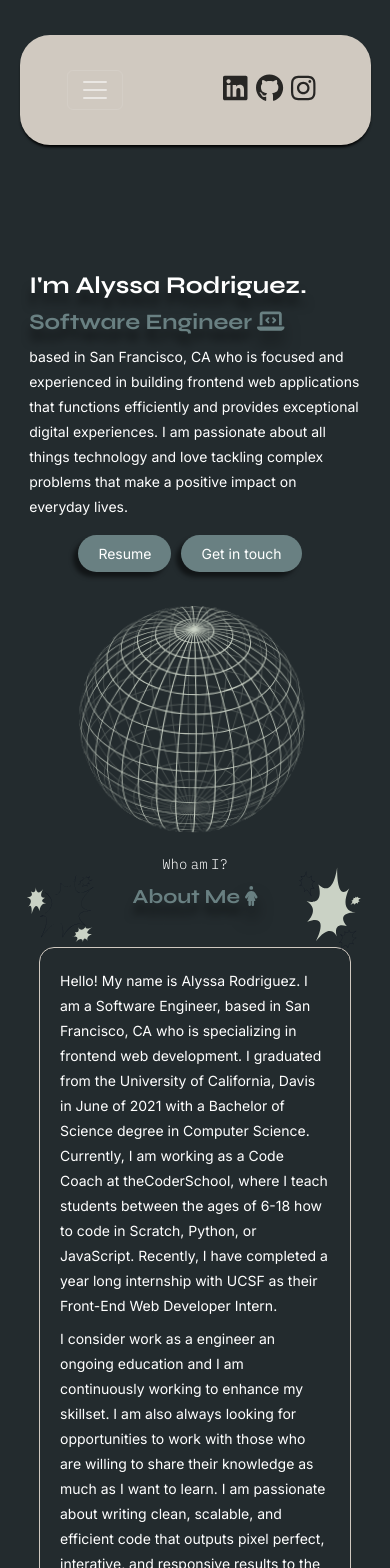
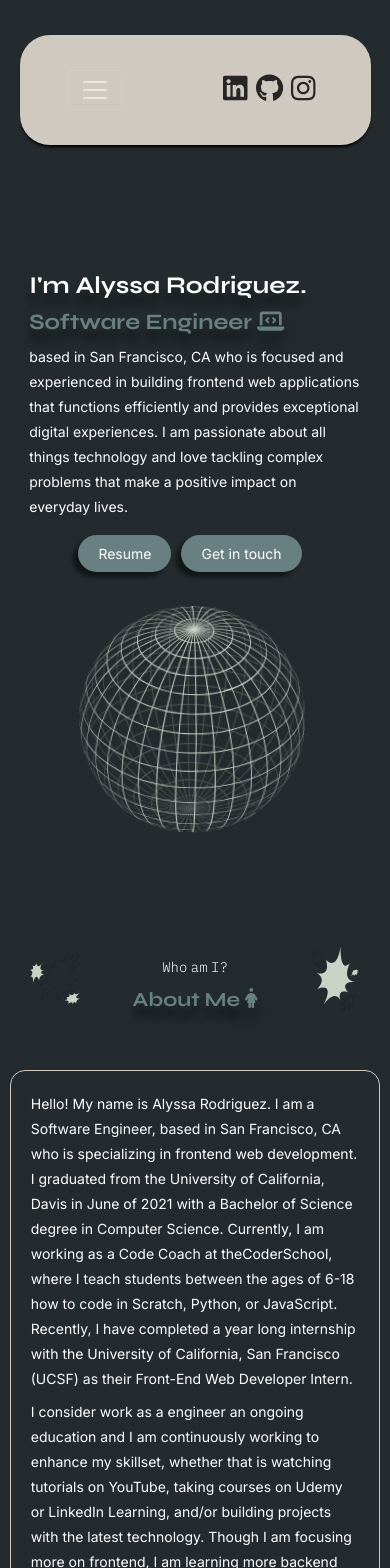
Before and after one commit to alyssamarie0107/alyssamarie0107.github.io, a React (Create React App) app: page / in a window 390 px wide. Shown: the top 1568 px of the page. Built offline with nearby package versions, Linux system fonts and the light colour scheme.

Commit message:
updated responsive css for about section

```diff
--- a/src/App.css
+++ b/src/App.css
@@ -110,6 +110,8 @@ section {
     h1 {font-size: 33px;}
     h2 {font-size: 31px;}
     h3 {font-size: 29px;}
+
+    section {margin-bottom: 100px;}
 }
 
 /* for medium mobile device */
--- a/src/sections/about/About.js
+++ b/src/sections/about/About.js
@@ -39,7 +39,7 @@ const About = () => {
                     variants={ imgVariants }
                     initial="hidden"
                     whileInView="visible"
-                    viewport={{ once: true, amount: 0.7 }}
+                    viewport={{ once: true }}
                 />
 
                 <motion.img
@@ -49,7 +49,7 @@ const About = () => {
                     variants={ imgVariants }
                     initial="hidden"
                     whileInView="visible"
-                    viewport={{ once: true, amount: 0.7 }}
+                    viewport={{ once: true  }}
                 />
 
                 <motion.div
@@ -57,7 +57,7 @@ const About = () => {
                     variants={ aboutContainerVariants }
                     initial="hidden"
                     whileInView="visible"
-                    viewport={{ once: true, amount: 0.7 }}>
+                    viewport={{ once: true }}>
                         <p>Who am I?</p>
                         <h3>About Me <FontAwesomeIcon icon={ faFemale } id={styles.faFemale } /></h3>
                 </motion.div>
@@ -67,11 +67,11 @@ const About = () => {
                     variants={ aboutContainerVariants }
                     initial="hidden"
                     whileInView="visible"
-                    viewport={{ once: true, amount: 0.7 }}>
+                    viewport={{ once: true }}>
                         <div id = { styles.about }>
-                            <p>Hello! My name is Alyssa Rodriguez. I am a Software Engineer, based in San Francisco, CA who is specializing in frontend web development. I graduated from the University of California, Davis in June of 2021 with a Bachelor of Science degree in Computer Science. Currently, I am working as a Code Coach at theCoderSchool, where I teach students between the ages of 6-18 how to code in Scratch, Python, or JavaScript. Recently, I have completed a year long internship with UCSF as their Front-End Web Developer Intern.</p>
+                            <p>Hello! My name is Alyssa Rodriguez. I am a Software Engineer, based in San Francisco, CA who is specializing in frontend web development. I graduated from the University of California, Davis in June of 2021 with a Bachelor of Science degree in Computer Science. Currently, I am working as a Code Coach at theCoderSchool, where I teach students between the ages of 6-18 how to code in Scratch, Python, or JavaScript. Recently, I have completed a year long internship with the University of California, San Francisco (UCSF) as their Front-End Web Developer Intern.</p>
 
-                            <p>I consider work as a engineer an ongoing education and I am continuously working to enhance my skillset. I am also always looking for opportunities to work with those who are willing to share their knowledge as much as I want to learn. I am passionate about writing clean, scalable, and efficient code that outputs pixel perfect, interative, and responsive results to the web. Currently, I am seeking software engineering positions that focus in frontend or full stack development.</p>
+                            <p>I consider work as a engineer an ongoing education and I am continuously working to enhance my skillset, whether that is watching tutorials on YouTube, taking courses on Udemy or LinkedIn Learning, and/or building projects with the latest technology. Though I am focusing more on frontend, I am learning more backend technologies, such as PHP, so that I can be full stack. I am passionate about writing clean, scalable, and efficient code that outputs pixel perfect, interative, and responsive results to the web. Currently, I am actively seeking software engineering positions that focus in frontend or full stack development.</p>
                         </div>
                 </motion.div>
         </section>
--- a/src/sections/about/About.module.css
+++ b/src/sections/about/About.module.css
@@ -2,14 +2,14 @@
 .About {position: relative;}
 
 #sparks1SVG {
-    top: 70px;
-    left: 0px;
+    top: 90px;
+    left: -25px;
     position: absolute;
 }
 
 #sparks2SVG {
-    bottom: 20px;
-    right: 25px;
+    bottom: 30px;
+    right: 0px;
     position: absolute;
 }
 
@@ -32,7 +32,7 @@
     box-shadow: -20px 10px var(--cream);
 }
 
-/* for tablet devices */
+/* for large devices */
 @media only screen and (max-width: 1140px) {
     #sparks1SVG {
         top: 100px;
@@ -49,58 +49,63 @@
     #about {width: 75vw;}
   }
 
+  @media only screen and (max-width: 880px) {
+    #sparks1SVG,
+    #sparks2SVG {
+        width: 100px;
+        height: 100px;
+    }
+
+    #sparks1SVG {
+        top: 80px;
+        left: 20px;
+    }
+
+    #sparks2SVG {
+        bottom: -50px;
+    }
+
+    #about {width: 85vw;}
+  }
+
 /* for large mobile devices */
-@media only screen and (max-width: 425px) {
-    #sparks1SVG {
-        top: 20px;
-        left: 15px;
+@media only screen and (max-width: 700px) {
+    #sparks1SVG,
+    #sparks2SVG {
+        top: 30px;
         width: 90px;
         height: 90px;
     }
 
-    #sparks2SVG {
-        top: 20px;
-        right: 15px;
-        width: 90px;
-        height: 90px;
+    #sparks1SVG {left: 30px;}
+
+    #sparks2SVG {right: 30px;}
+
+    #about {
+        width: 95vw;
+        box-shadow: none;
     }
 
-    #about {
-        width: 80vw;
-        box-shadow: 15px -10px var(--ashgray);
-    }
+    #aboutHeading {margin-bottom: 50px;}
   }
 
 /* for medium mobile devices */
-@media only screen and (max-width: 375px) {
-    #sparks1SVG {
-        top: 10px;
-        left: 35px;
+@media only screen and (max-width: 555px) {
+    #sparks1SVG,
+    #sparks2SVG {
+        top: 0px;
         width: 70px;
         height: 70px;
     }
 
-    #sparks2SVG {
-        top: 10px;
-        right: 35px;
-        width: 70px;
-        height: 70px;
-    }
+    #sparks1SVG {left: 35px;}
 
-    #about {
-        width: 85vw;
-        box-shadow: 10px -10px var(--ashgray);
-    }
+    #sparks2SVG {right: 35px;}
   }
 
 /* for small mobile devices */
-@media only screen and (max-width: 320px) {
+@media only screen and (max-width: 470px) {
     #sparks1SVG {left: 20px;}
 
     #sparks2SVG {right: 20px;}
-
-    #about {
-        width: 90vw;
-        box-shadow: none;
-    }
   }
```
Also changed, not shown: src/assets/svg/sparks1.svg, src/assets/svg/sparks2.svg.
